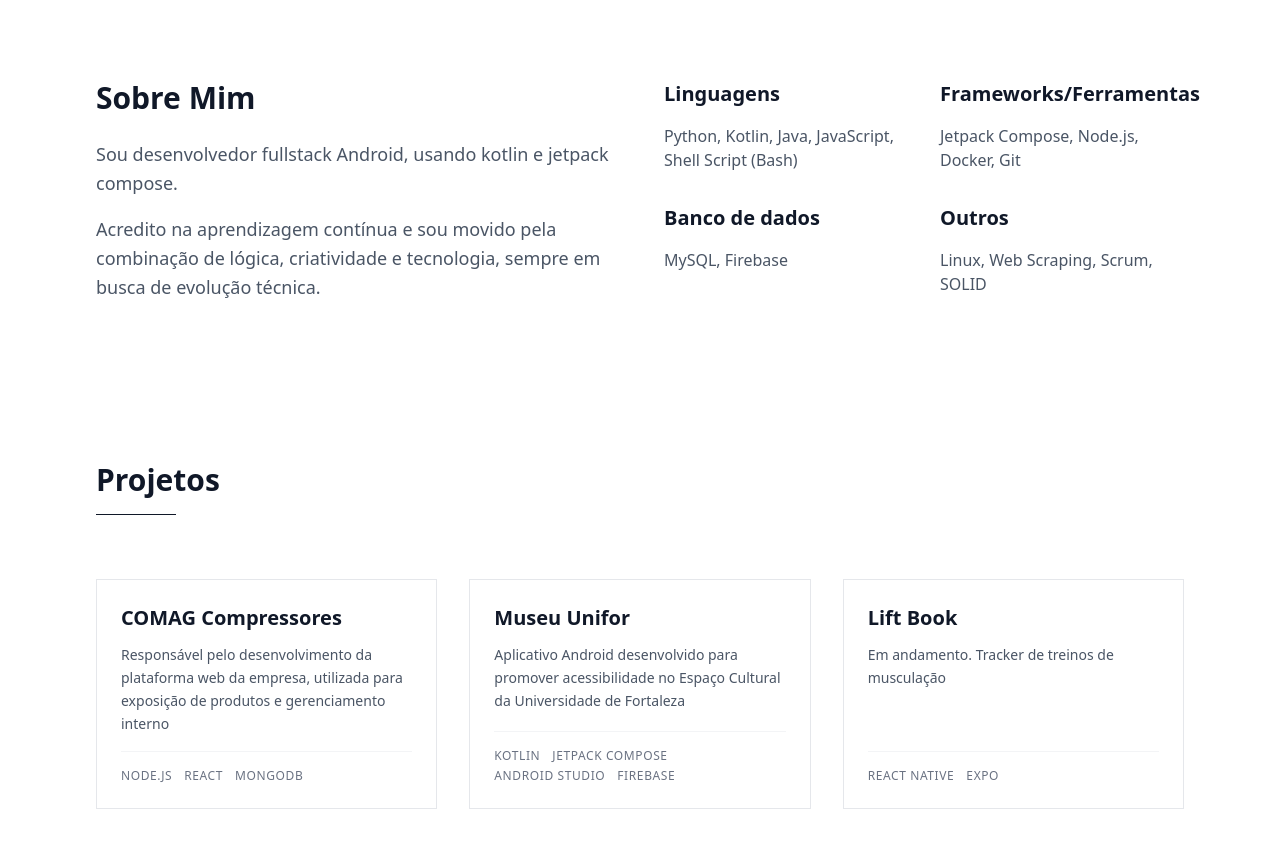
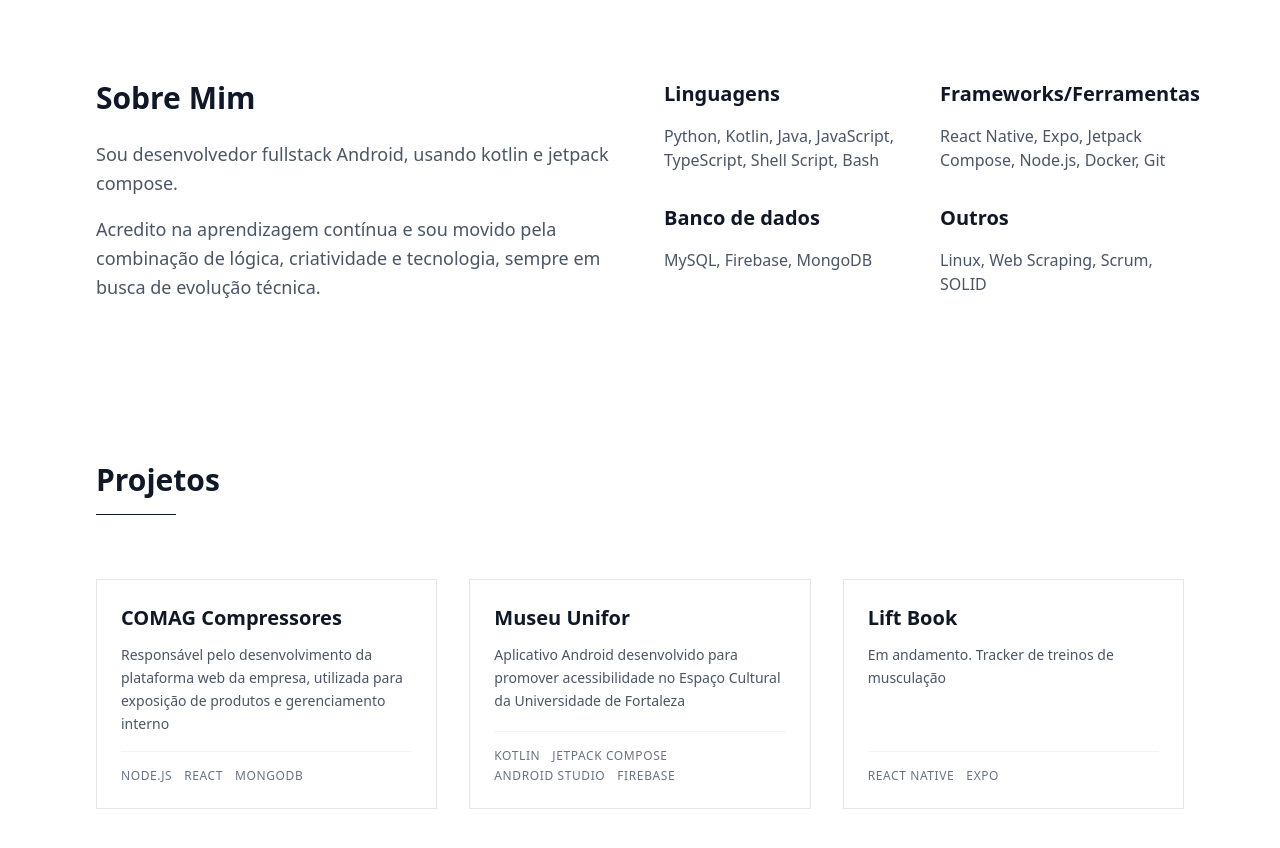
Before and after one commit to rabpaulo/portfolio, a React (Vite) app in the folder client/: page /#/ in a window 1280 px wide. Shown: the part 800-1648 px from the top of the page. Built offline with nearby package versions, Linux system fonts and the light colour scheme.

Commit message:
updated abilities

```diff
--- a/client/src/pages/About.tsx
+++ b/client/src/pages/About.tsx
@@ -17,15 +17,15 @@ export default function About() {
           <div className="grid grid-cols-2 gap-8">
             <div>
               <h3 className="text-xl font-semibold text-gray-900 dark:text-dark-text mb-4">Linguagens</h3>
-              <p className="text-gray-600 dark:text-dark-text-secondary">Python, Kotlin, Java, JavaScript, Shell Script (Bash)</p>
+              <p className="text-gray-600 dark:text-dark-text-secondary">Python, Kotlin, Java, JavaScript, TypeScript, Shell Script, Bash</p>
             </div>
             <div>
               <h3 className="text-xl font-semibold text-gray-900 dark:text-dark-text mb-4">Frameworks/Ferramentas</h3>
-              <p className="text-gray-600 dark:text-dark-text-secondary">Jetpack Compose, Node.js, Docker, Git</p>
+              <p className="text-gray-600 dark:text-dark-text-secondary">React Native, Expo, Jetpack Compose, Node.js, Docker, Git</p>
             </div>
             <div>
               <h3 className="text-xl font-semibold text-gray-900 dark:text-dark-text mb-4">Banco de dados</h3>
-              <p className="text-gray-600 dark:text-dark-text-secondary">MySQL, Firebase</p>
+              <p className="text-gray-600 dark:text-dark-text-secondary">MySQL, Firebase, MongoDB</p>
             </div>
             <div>
               <h3 className="text-xl font-semibold text-gray-900 dark:text-dark-text mb-4">Outros</h3>
```
